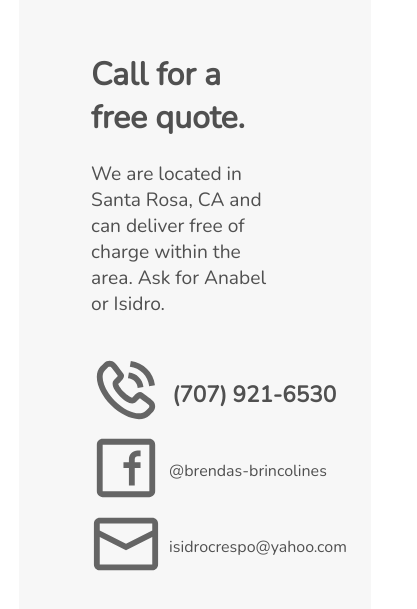
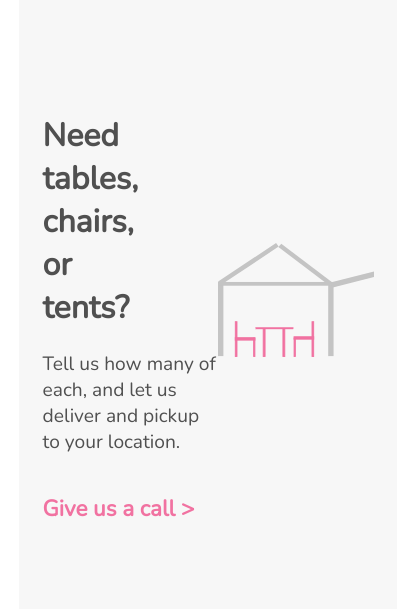
Before and after one commit to alopez96/brendas-react, a React (Create React App) app: page / in a window 390 px wide. Shown: the part 117-726 px from the top of the page, 417 px wide, since content can reach past the window. Built offline with nearby package versions, Linux system fonts and the light colour scheme.

Commit message:
window resize started determined, bug with updating state

```diff
--- a/src/App.js
+++ b/src/App.js
@@ -9,7 +9,7 @@ import Contact from './components/contact/Contact';
 function App() {
   return (
     <div className='app'>
-      <Contact/>
+      <AboutRentals/>
     </div>
   );
 }
--- a/src/components/about-rentals/AboutRentals.js
+++ b/src/components/about-rentals/AboutRentals.js
@@ -1,8 +1,26 @@
-import React from 'react';
+import React, { useState, useEffect } from 'react';
 import jumpie from './../../svg/rentals.svg';
 import './main.css';
 
 function AboutRentals () {
+
+    const [width, setWidth] = useState(0);
+    const [isMobile, setisMobile] = useState(false);
+
+    //like component did mount
+    useEffect(() => {
+        window.addEventListener('resize', () => { updateWidth() });
+
+        //returned function will be called on component unmount
+        return () => {
+            window.removeEventListener('resize', () => { })
+        }
+    }, []);
+
+    //handle change in width
+    useEffect(() => {
+        handleWidthChange();
+    }, [width, isMobile]);
 
     const header = 'Need tables, chairs, or tents?';
     const subheader = 'Tell us how many of each, and let us deliver and pickup to your location.';
@@ -11,9 +29,21 @@ function AboutRentals () {
         console.log('call clicked')
     }
 
+    const updateWidth = () => {
+        setWidth(window.innerWidth)
+    }
+
+    //method to update isMobile bool
+    const handleWidthChange = () => {
+        console.log('width', width)
+        console.log('isMobile', width < 500)
+        setisMobile( width < 500 )
+    }
+
+    if(isMobile){
         return(
             <div>
-            <div className="main">
+                <div className='main'>
                 <div className='content'>
                         <h3 className='head'>{header}</h3>
                         <p className='subhead'>{subheader}</p>
@@ -27,5 +57,15 @@ function AboutRentals () {
             </div>
         );
     }
+    else{
+        return(
+            <div>
+                hello
+            </div>
+        );
+    }
+
+
+}
 
 export default AboutRentals;
--- a/src/components/about-rentals/main.css
+++ b/src/components/about-rentals/main.css
@@ -31,5 +31,38 @@
 }
 
 .image{
-    width:47vw;
+    width: 47vw;
 }
+
+
+/* ipads */
+@media only screen and (max-width: 767px) {
+
+}
+
+/* phones */
+@media only screen and (max-width: 480px) {
+    .main{
+        width: 0vw;
+        height: 0vh;
+        margin: 0em;
+    }
+
+    .content{
+        margin-left: 0em;
+    }
+
+    .head{
+        font-size: 2em;
+        width: 4vw;
+    }
+
+    .subhead{
+        font-size: 1em;
+        width: 45vw;
+    }
+
+    .image{
+        width: 40vw;
+    }
+}
```
Lines whose indentation alone changed are shown as unchanged.
